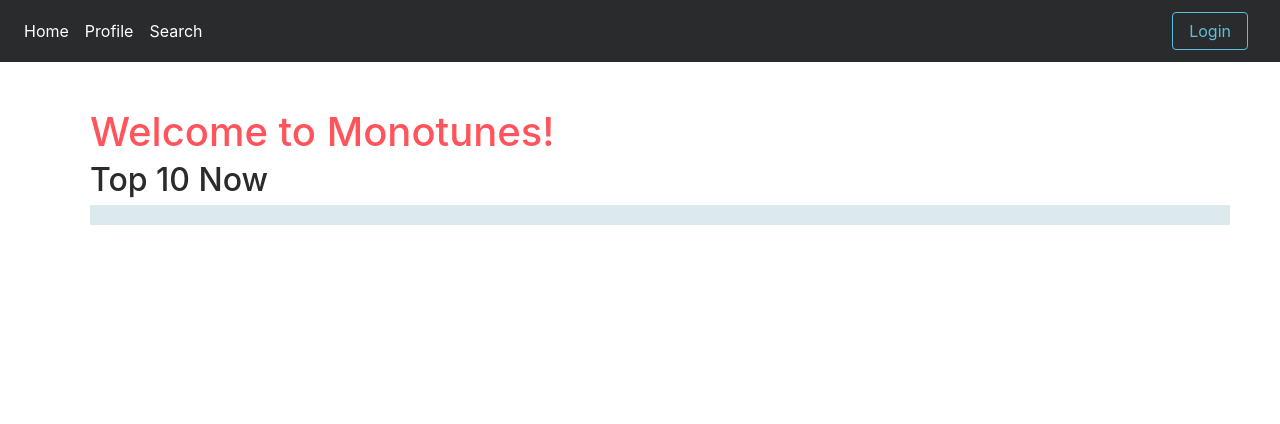
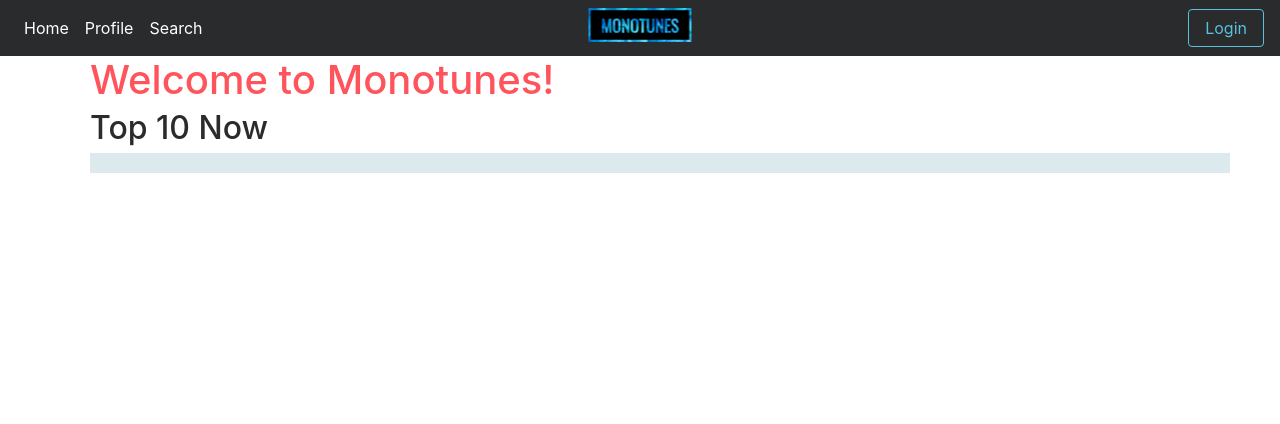
Before and after one commit to JamesSmith1202/Monotunes, a Flask app: page / in a window 1280 px wide. Shown: the top 424 px of the page. Run offline with Flask 2, Linux system fonts and the light colour scheme; data that the repository does not hold is empty; parts of the project's set-up code (start-up, migrations or seed data) failed here and were passed over; some libraries are stand-ins or nearby versions.

Commit message:
Update template.html

```diff
--- a/monotunes/static/style.css
+++ b/monotunes/static/style.css
@@ -1,4 +1,5 @@
 body {
+  padding-top: 10px;
   min-height: 75rem;
 }
 .login{
@@ -47,6 +48,13 @@ li {
   content: '🎵 ';
 
 }
+
+.navbar-center {
+    position: absolute;
+    left: 50%;
+    transform: translatex(-50%);
+}
+
 a{
   color: #FF545C;
 }
--- a/monotunes/templates/template.html
+++ b/monotunes/templates/template.html
@@ -15,11 +15,20 @@
 </head>
 <body>
 
-  <nav class="navbar navbar-toggleable-md navbar-inverse bg-inverse">
+
+  <nav class="navbar fixed-top navbar-toggleable-md navbar-inverse bg-inverse">
     <button class="navbar-toggler navbar-toggler-right" type="button" data-toggle="collapse" data-target="#navbarSupportedContent" aria-controls="navbarSupportedContent" aria-expanded="false" aria-label="Toggle navigation">
       <span class="navbar-toggler-icon"></span>
     </button>
+
     <ul class="navbar-nav mr-auto">
+
+      <li class="nav-item navbar-center">
+        <a class="" href="/"><img src="static/logo.png" alt="logo"></a>
+      </li>
+      <div class="collapse navbar-collapse" id="navbarSupportedContent">
+
+
       <li class="nav-item active">
         <a class="nav-link" href="/">Home</a>
       </li>
@@ -29,23 +38,22 @@
       <li class="nav-item active">
         <a class="nav-link" href="/search">Search</a>
       </li>
-      <div class="collapse navbar-collapse" id="navbarSupportedContent">
+
   </div>
   </ul>
 
-    <ul class="navbar-nav navbar-right">
   {% if isLogged %}
-    <li class="navbar-brand active">
+
+  <li class="nav-item navbar-right active">
     <a class="btn nav-link-success btn-outline-danger" href="/logout">Logout</a>
   </li>
 
     {% else %}
-    <li class="navbar-brand active">
-      <a class="btn btn-outline-info " href="/login">Login</a>
+
+    <li class="nav-item navbar-right active">
+      <a class="btn nav-link-success btn-outline-info " href="/login">Login</a>
     </li>
     {% endif %}
-    </ul>
-    </div>
   </nav>
   <br><br>
   <center>
```
Also changed, not shown: monotunes/static/logo.png (added). Lines whose indentation alone changed are shown as unchanged.
